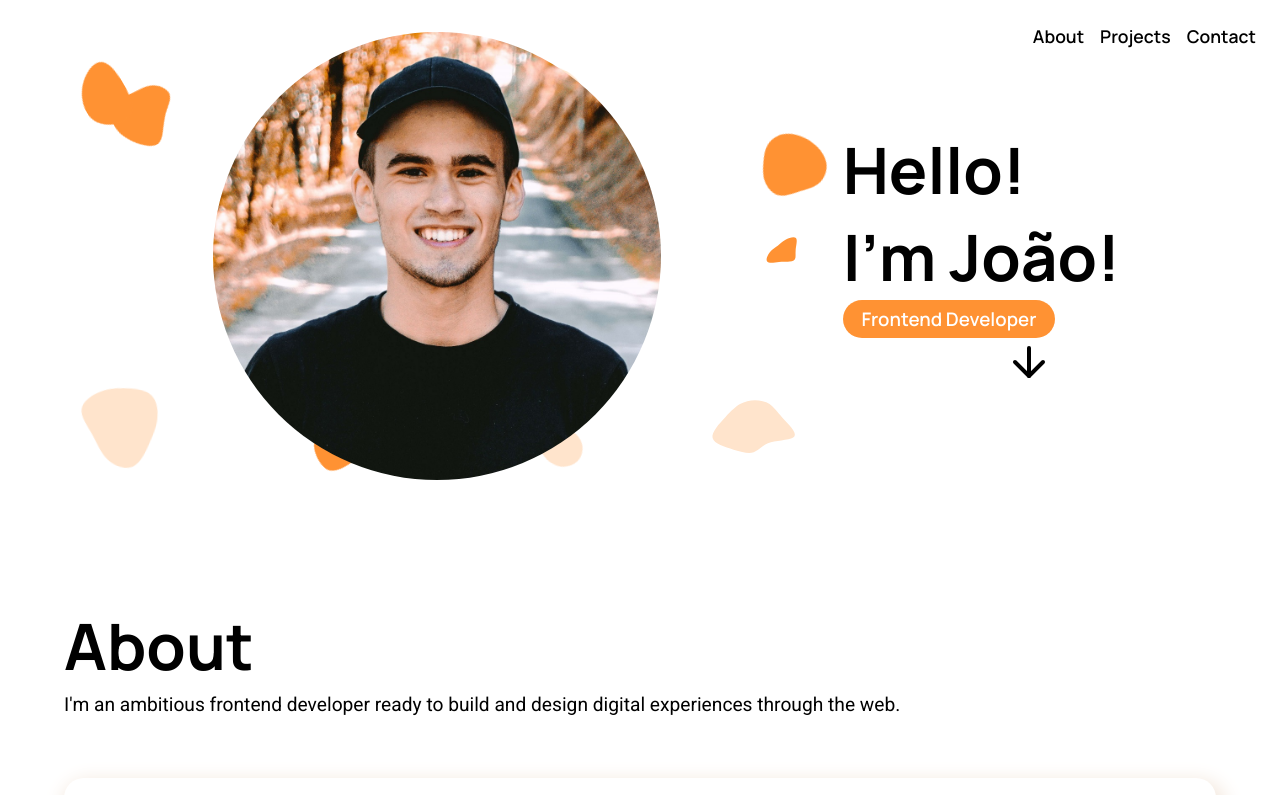
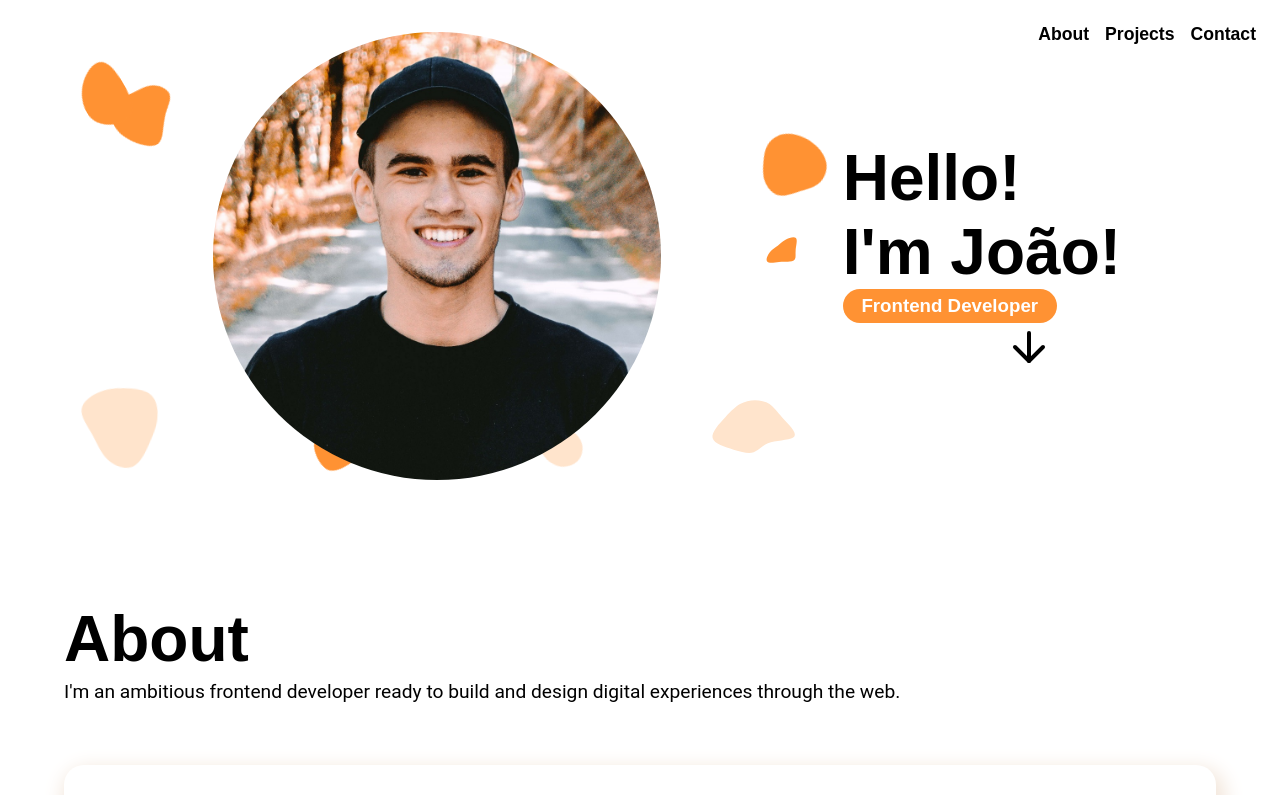
Before and after one commit to joaotomaspinheiro/web-portfolio, a Next.js app: page / in a window 1280 px wide. Shown: the top 795 px of the page. Built offline with nearby package versions, Linux system fonts and the light colour scheme.

Commit message:
Removed font from global styles

```diff
--- a/styles/globals.scss
+++ b/styles/globals.scss
@@ -1,4 +1,3 @@
-@import url("https://fonts.googleapis.com/css2?family=Roboto:wght@300;400;500;700&family=Manrope:wght@300;400;500;600;700&display=swap");
 @import "/utils/colors.scss";
 
 html {
```
